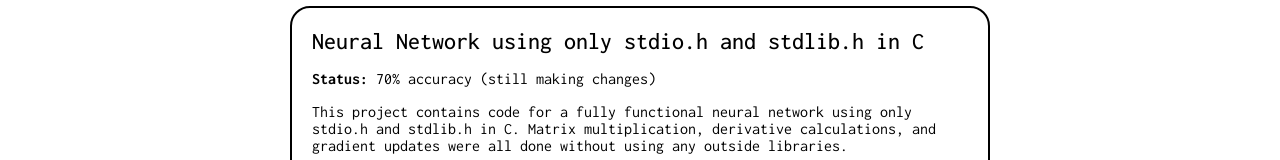
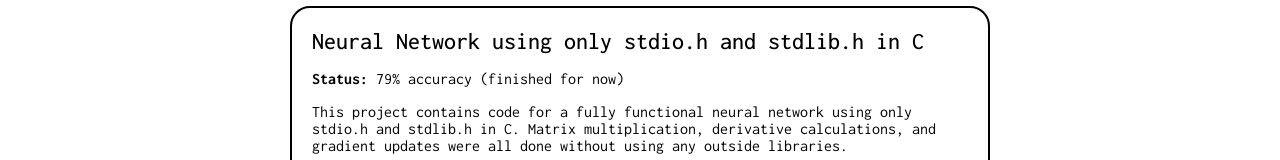
Before and after one commit to zroe1/productivity-site, a Next.js app: page /progress in a window 1280 px wide. Shown: the part 355-515 px from the top of the page. Built offline with nearby package versions, Linux system fonts and the light colour scheme.

Commit message:
updated NN from scratch project on progress page

```diff
--- a/src/app/progress/page.js
+++ b/src/app/progress/page.js
@@ -26,7 +26,7 @@ const Progress = () => {
           with information about the item.
         </p>
         <ProgressBlock titleText="Neural Network using only stdio.h and stdlib.h in C"
-                       status="70% accuracy (still making changes)" link="https://github.com/zroe1/neural-network-from-scratch"
+                       status="79% accuracy (finished for now)" link="https://github.com/zroe1/neural-network-from-scratch"
                        discription="
           This project contains code for a fully functional neural network using
           only stdio.h and stdlib.h in C. Matrix multiplication, derivative
```
